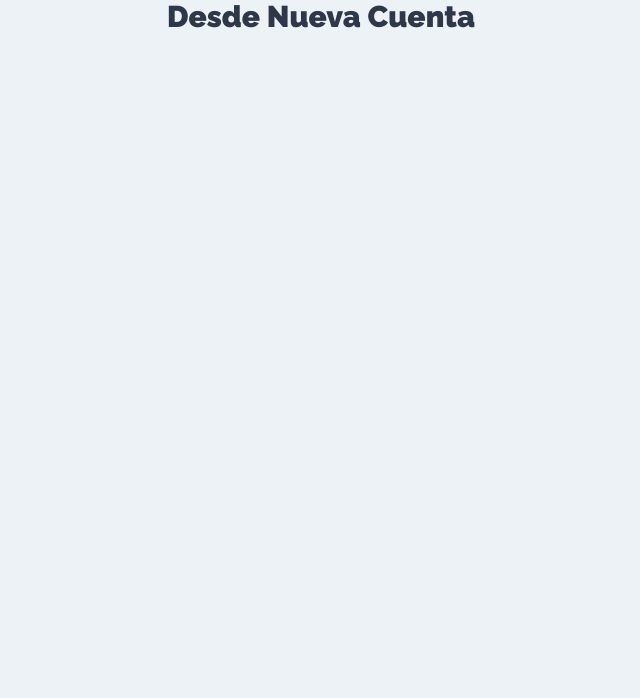
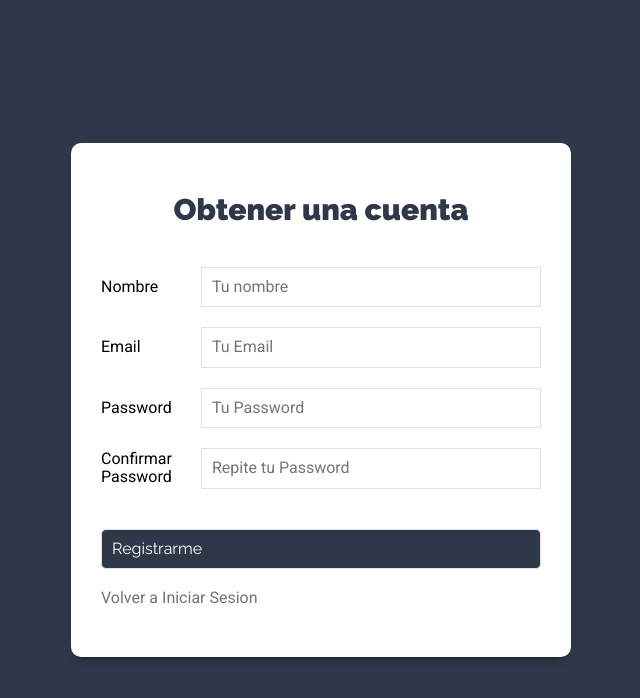
Before and after one commit to maerd19/react-tasks, a React (Create React App) app in the folder cliente/: page /nueva-cuenta in a window 1280 px wide. Shown: the top 698 px of the page, without its empty margins (319-959 px from the left). Built offline with nearby package versions, Linux system fonts and the light colour scheme.

Commit message:
Creando la pagina de Login y Crear cuenta con react

```diff
--- a/cliente/src/components/auth/Login.jsx
+++ b/cliente/src/components/auth/Login.jsx
@@ -1,14 +1,39 @@
-import React from "react";
+import React, { useState } from "react";
+import { Link } from "react-router-dom";
 
 const Login = () => {
-  const onChange = () => {};
+  // State para iniciar sesion
+  const [usuario, setUsuario] = useState({
+    email: "",
+    password: "",
+  });
+  const [error, setError] = useState(false);
+
+  // Extraer de usuario
+  const { email, password } = usuario;
+
+  // Se agregan los valores al State
+  const onChange = (e) => {
+    setUsuario({ ...usuario, [e.target.name]: e.target.value });
+  };
+
+  // El usuario inicia sesion
+  const onSubmit = (e) => {
+    e.preventDefault();
+    // Validacion de campos vacios
+    if (email.trim() === "" || password.trim() === "") {
+      setError(true);
+      return;
+    }
+    // Pasar al action
+  };
 
   return (
     <div className="form-usuario">
       <div className="contenedor-form sombra-dark">
         <h1>Iniciar Sesion</h1>
 
-        <form>
+        <form onSubmit={onSubmit}>
           <div className="campo-form">
             <label htmlFor="email">Email</label>
             <input
@@ -16,17 +41,19 @@
               id="email"
               name="email"
               placeholder="Tu Email"
+              value={email}
               onChange={onChange}
             />
           </div>
 
           <div className="campo-form">
-            <label htmlFor="email">Password</label>
+            <label htmlFor="password">Password</label>
             <input
               type="password"
               id="password"
               name="password"
               placeholder="Tu Password"
+              value={password}
               onChange={onChange}
             />
           </div>
@@ -39,6 +66,10 @@
             />
           </div>
         </form>
+
+        <Link to={"/nueva-cuenta"} className="enlace-cuenta">
+          Obtener Nueva Cuenta
+        </Link>
       </div>
     </div>
   );
--- a/cliente/src/components/auth/NuevaCuenta.jsx
+++ b/cliente/src/components/auth/NuevaCuenta.jsx
@@ -1,7 +1,114 @@
-import React from "react";
+import React, { useState } from "react";
+import { Link } from "react-router-dom";
 
 const NuevaCuenta = () => {
-  return <h1>Desde Nueva Cuenta</h1>;
+  // State para iniciar sesion
+  const [usuario, setUsuario] = useState({
+    email: "",
+    password: "",
+    confirmar: "",
+    nombre: "",
+  });
+  const [error, setError] = useState(false);
+
+  // Extraer de usuario
+  const { email, password, confirmar, nombre } = usuario;
+
+  // Se agregan los valores al State
+  const onChange = (e) => {
+    setUsuario({ ...usuario, [e.target.name]: e.target.value });
+  };
+
+  // El usuario inicia sesion
+  const onSubmit = (e) => {
+    e.preventDefault();
+    // Validacion de campos vacios
+    if (
+      email.trim() === "" ||
+      password.trim() === "" ||
+      confirmar.trim() === "" ||
+      nombre.trim() === ""
+    ) {
+      setError(true);
+      return;
+    }
+
+    // Password minimo de 6 caracteres
+
+    // Los 2 campos de password son iguales
+
+    // Pasar al action
+  };
+
+  return (
+    <div className="form-usuario">
+      <div className="contenedor-form sombra-dark">
+        <h1>Obtener una cuenta</h1>
+
+        <form onSubmit={onSubmit}>
+          <div className="campo-form">
+            <label htmlFor="nombre">Nombre</label>
+            <input
+              type="text"
+              id="nombre"
+              name="nombre"
+              placeholder="Tu nombre"
+              value={nombre}
+              onChange={onChange}
+            />
+          </div>
+
+          <div className="campo-form">
+            <label htmlFor="email">Email</label>
+            <input
+              type="email"
+              id="email"
+              name="email"
+              placeholder="Tu Email"
+              value={email}
+              onChange={onChange}
+            />
+          </div>
+
+          <div className="campo-form">
+            <label htmlFor="password">Password</label>
+            <input
+              type="password"
+              id="password"
+              name="password"
+              placeholder="Tu Password"
+              value={password}
+              onChange={onChange}
+            />
+          </div>
+
+          <div className="campo-form">
+            <label htmlFor="confirmar">Confirmar Password</label>
+            <input
+              type="password"
+              id="confirmar"
+              name="confirmar"
+              placeholder="Repite tu Password"
+              value={confirmar}
+              onChange={onChange}
+            />
+          </div>
+
+          <div className="campo-form">
+            <input
+              type="text"
+              className="btn btn-primario btn-block"
+              value="Registrarme"
+            />
+          </div>
+        </form>
+
+        <Link to={"/"} className="enlace-cuenta">
+          Volver a Iniciar Sesion
+        </Link>
+      </div>
+    </div>
+  );
 };
 
 export default NuevaCuenta;
```
